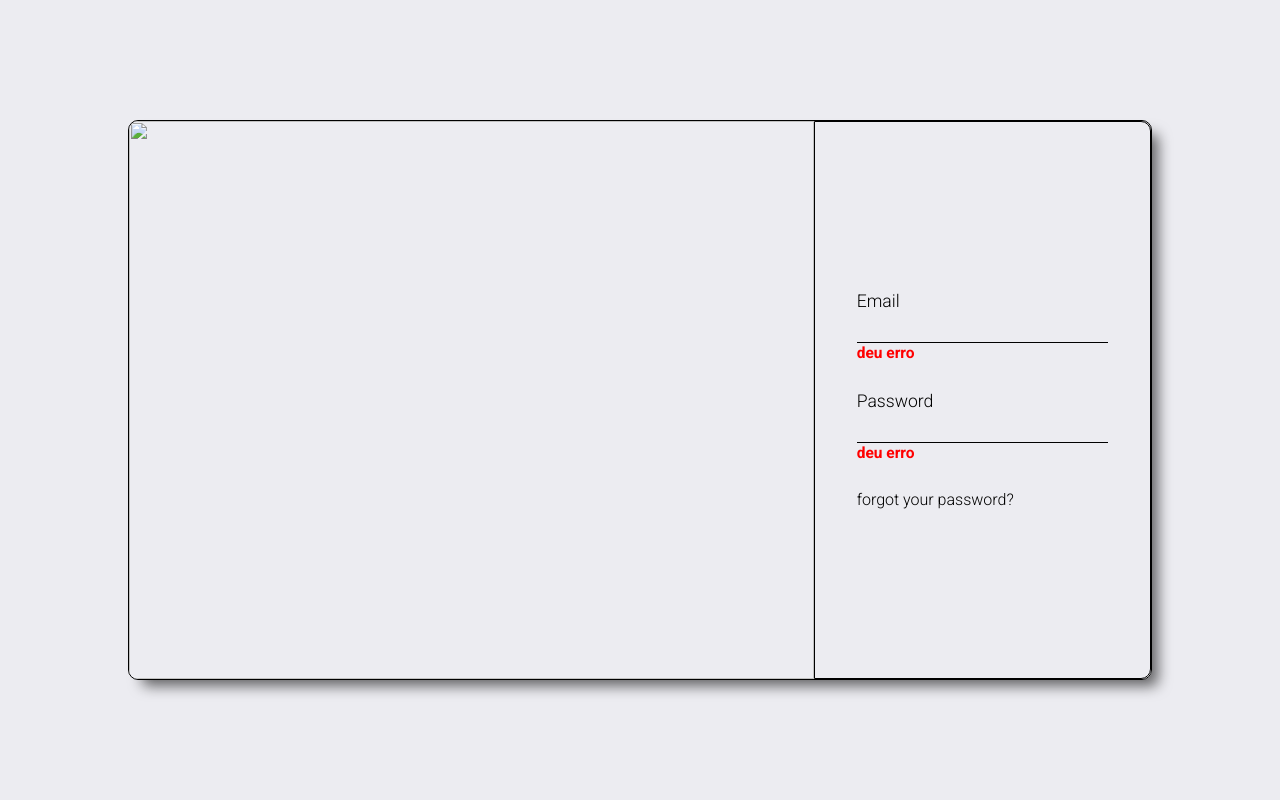
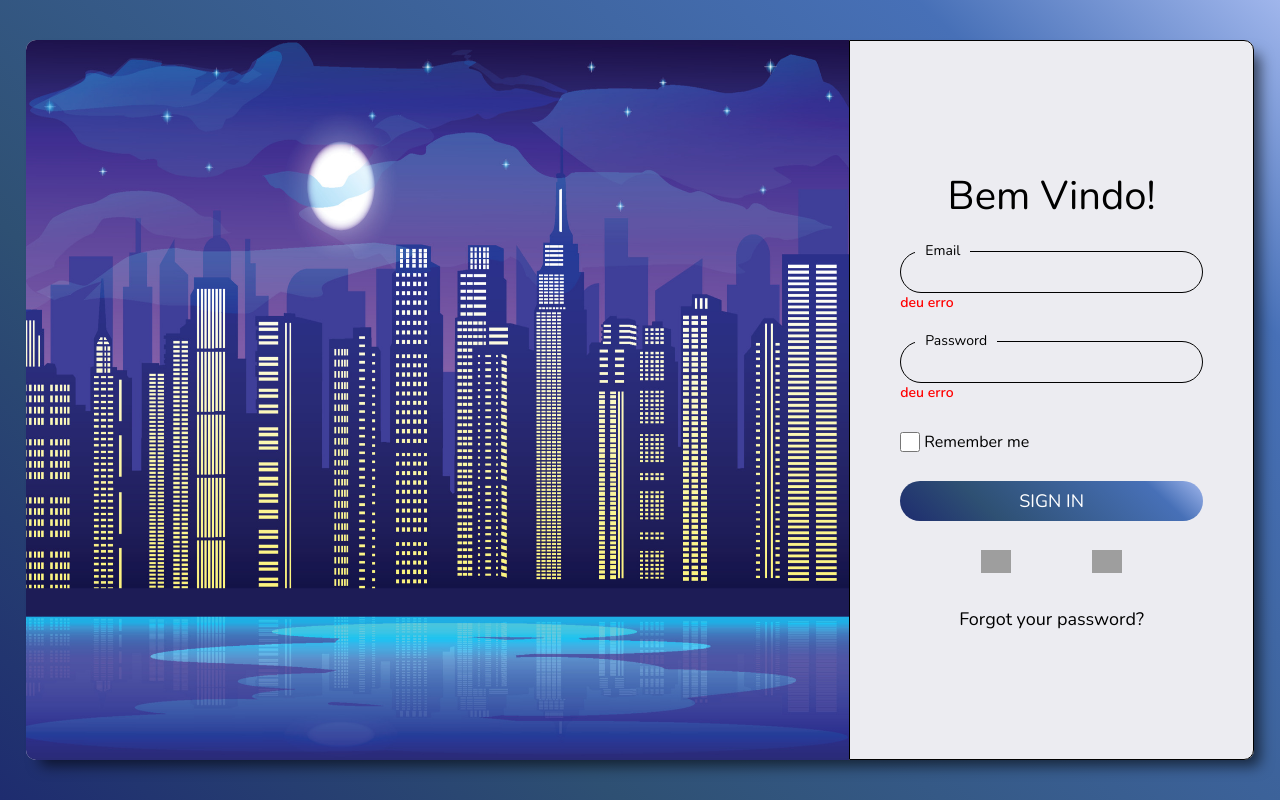
Before and after one commit to HenriqFonseca/front-end-challenges, a plain HTML site: page challenge-1-signup/index.html in a window 1280 px wide. Drawn offline with nearby package versions, Linux system fonts and the light colour scheme; grey boxes are pictures that could not be loaded.

Commit message:
first challenge

```diff
--- a/challenge-1-signup/assets/style.css
+++ b/challenge-1-signup/assets/style.css
@@ -2,7 +2,7 @@
     margin: 0;
     padding: 0;
     box-sizing: border-box;
-    font-family: 'Roboto', sans-serif;
+    font-family: 'Nunito', sans-serif;
 }
 
 body{
@@ -10,21 +10,37 @@ body{
     justify-content: center;
     align-items: center;
     height: 100vh;
-    background-color:rgba(236,236,241);
+    background-color: #1e2c6f;
+    background-image: linear-gradient(43deg, #1e2c6f 0%, #2e5073 29%, #4770b7 83%, #a0b6ec 100%);
+
 }
 .container{
     display: flex;
-    width: 80%;
-    height: 70%;
+    width: 96%;
+    height: 90%;
     border-radius: 10px;
-    max-width: 1400px;
-    border: solid 1px black;
+    max-width: 1700px;
+    background-color:rgba(236,236,241);
     -webkit-box-shadow: 10px 10px 14px -4px rgba(0,0,0,0.59);
 -moz-box-shadow: 10px 10px 14px -4px rgba(0,0,0,0.59);
 box-shadow: 10px 10px 14px -4px rgba(0,0,0,0.59);
 }
 
-.login-wrapper{
+.login-left{
+    border-radius: 10px 0px 0px 10px;
+    width: 67%;
+    margin: 0;
+    padding: 0;
+}
+
+
+.login-left>img{
+    width: 100%;
+    height: 100%;
+    border-radius: 10px 0px 0px 10px;
+}
+
+.login-right{
     display: flex;
     justify-content: center;
     flex-direction: column;
@@ -34,7 +50,7 @@ box-shadow: 10px 10px 14px -4px rgba(0,0,0,0.59);
     border: solid 1px black;
 }
 
-.login-info{
+.login-form{
     display: flex;
     flex-direction: column;
     width: 75%;
@@ -42,19 +58,28 @@ box-shadow: 10px 10px 14px -4px rgba(0,0,0,0.59);
     gap: 1.8rem;
 }
 
+.login-form-header{
+    display: flex;
+    justify-content: center;
+    align-items: center;
+    flex-direction: column;
+    font-size: 2.5rem;
+    text-align: center;
+}
+
 .email-box{
     display: flex;
     flex-direction: column;
     position: relative;
     padding-bottom: 1.2rem;
-    font-size: 1.1rem;
+    font-size: 0.875rem;
 }
 .password-box{
     display: flex;
     flex-direction: column;
     position: relative;
     padding-bottom: 1.2rem;
-    font-size: 1.1rem;
+    font-size: 0.875rem;
 }
 
 .error{
@@ -62,27 +87,77 @@ box-shadow: 10px 10px 14px -4px rgba(0,0,0,0.59);
     bottom: 0;
     color: red;
     font-weight: 600;
-    font-size: 0.97rem;
+    font-size: 0.875rem;
 }
 input{
     background-color:rgba(236,236,241);
-    height: 2rem;
+    height: 2.6rem;
+    border-radius: 100px;
     outline: 0;
-    padding: 0;
-    border: none;
-    border-bottom: 1px solid black;
-    font-size: 1.1rem;
+    padding: 10px;
+    border: 1px solid black;
+    font-size: 1rem;
 }
 
-.img-wrapper{
-    border-radius: 10px 0px 0px 10px;
-    width: 67%;
-    margin: 0;
-    padding: 0;
+button{
+    border-radius: 100px;
+    background-color: #1e2c6f;
+    background-image: linear-gradient(43deg, #1e2c6f 0%, #2e5073 29%, #4770b7 83%, #a0b6ec 100%);
+    color: white;
+    text-transform: uppercase;
+    font-size: 1.125rem;
+    cursor: pointer;
+    height: 40px;
+    border: none;
 }
 
-.img-wrapper>img{
-    width: 100%;
-    height: 100%;
-    border-radius: 10px 0px 0px 10px;
+.remember-me{
+    display: flex;
+    justify-content: left;
+    align-items: center;
+    gap: 4px;
 }
+
+input[type='checkbox']{
+    width: 20px;
+    height: 20px;
+    accent-color: #1e2c6f;
+}
+
+.email-box label, .password-box label{
+    display: inline-block;
+    background-color:rgba(236,236,241);
+    margin-bottom: 10px;
+    position: absolute;
+    padding: 0 10px;
+    transform: translate(15px, -10px);
+}
+
+.login-footer{
+    display: flex;
+    justify-content: space-evenly;
+}
+.login-footer>a{
+    cursor: pointer;
+}
+
+.forgot-password{
+    display: flex;
+    align-items: center;
+    justify-content: center;
+    font-size: 1.125rem;
+    cursor: pointer;
+}
+
+@media  (max-width: 768px) {
+    .container{
+        height: 80%;
+    }
+
+    .login-form-header{
+        font-size: 1.7rem;
+    }
+    .forgot-password{
+        font-size: 1rem;
+    }
+}
--- a/challenge-1-signup/index.html
+++ b/challenge-1-signup/index.html
@@ -14,20 +14,22 @@
 
     <!-- FONTS -->
     <link rel="preconnect" href="https://fonts.googleapis.com">
-    <link rel="preconnect" href="https://fonts.gstatic.com" crossorigin>
-    <link href="https://fonts.googleapis.com/css2?family=Roboto:wght@300;700&display=swap" rel="stylesheet">
-
+<link rel="preconnect" href="https://fonts.gstatic.com" crossorigin>
+<link href="https://fonts.googleapis.com/css2?family=Nunito:wght@400;500;600;700;800&display=swap" rel="stylesheet">
     <title>Sign Up</title>
 </head>
 
 <body>
 
     <div class="container">
-        <div class="img-wrapper">
-            <img src="/img/japanese" alt="" srcset="">
+        <div class="login-left">
+            <img src="/img/city.jpg" alt="" srcset="">
         </div>
-        <div class="login-wrapper">
-            <div class="login-info">
+        <div class="login-right">
+            <div class="login-form">
+                <div class="login-form-header">
+                    <p>Bem Vindo!</p>
+                </div>
                 <div class="email-box">
                     <label for="email">Email</label>
                     <input type="email" name="email" id="email">
@@ -38,8 +40,21 @@
                     <input type="password" name="password" id="password">
                     <span class="error">deu erro</span>
                 </div>
+                <div class="remember-me">
+                    <input type="checkbox" name="remember" id="remember">
+                    <label class="checkboxLabel" for="remember">Remember me</label>
+                </div>
+                <button type="submit">Sign In</button>
+                <div class="login-footer">
+                    <a href="">
+                        <img src="https://www.facebook.com/images/fb_icon_325x325.png" alt="" srcset="" width="30">
+                    </a>
+                    <a href="">
+                        <img src="https://cdn-icons-png.flaticon.com/512/2991/2991148.png" alt="" srcset="" width="30">
+                    </a>
+                </div>
                 <div class="forgot-password">
-                    <span>forgot your password?</span>
+                    <span>Forgot your password?</span>
                 </div>
             </div>
         </div>
```
Also changed, not shown: challenge-1-signup/img/city.jpg (added).
